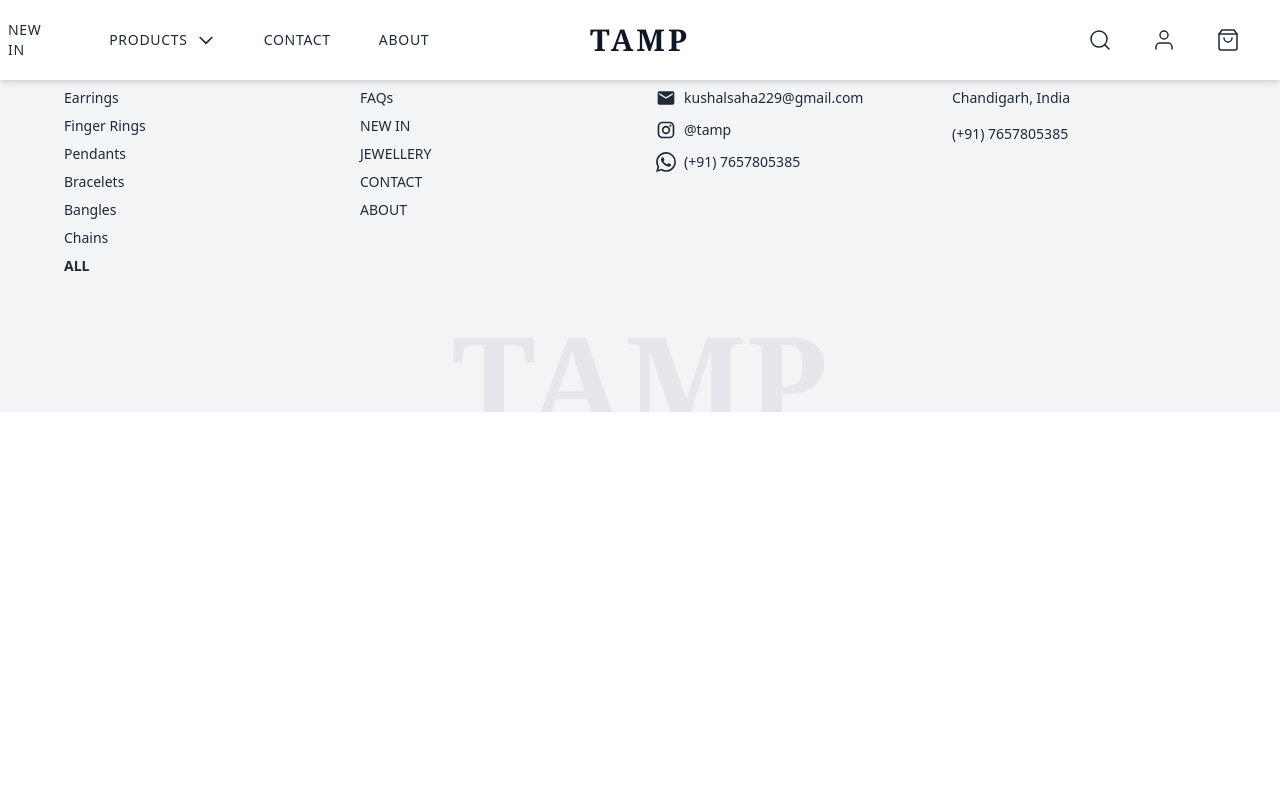
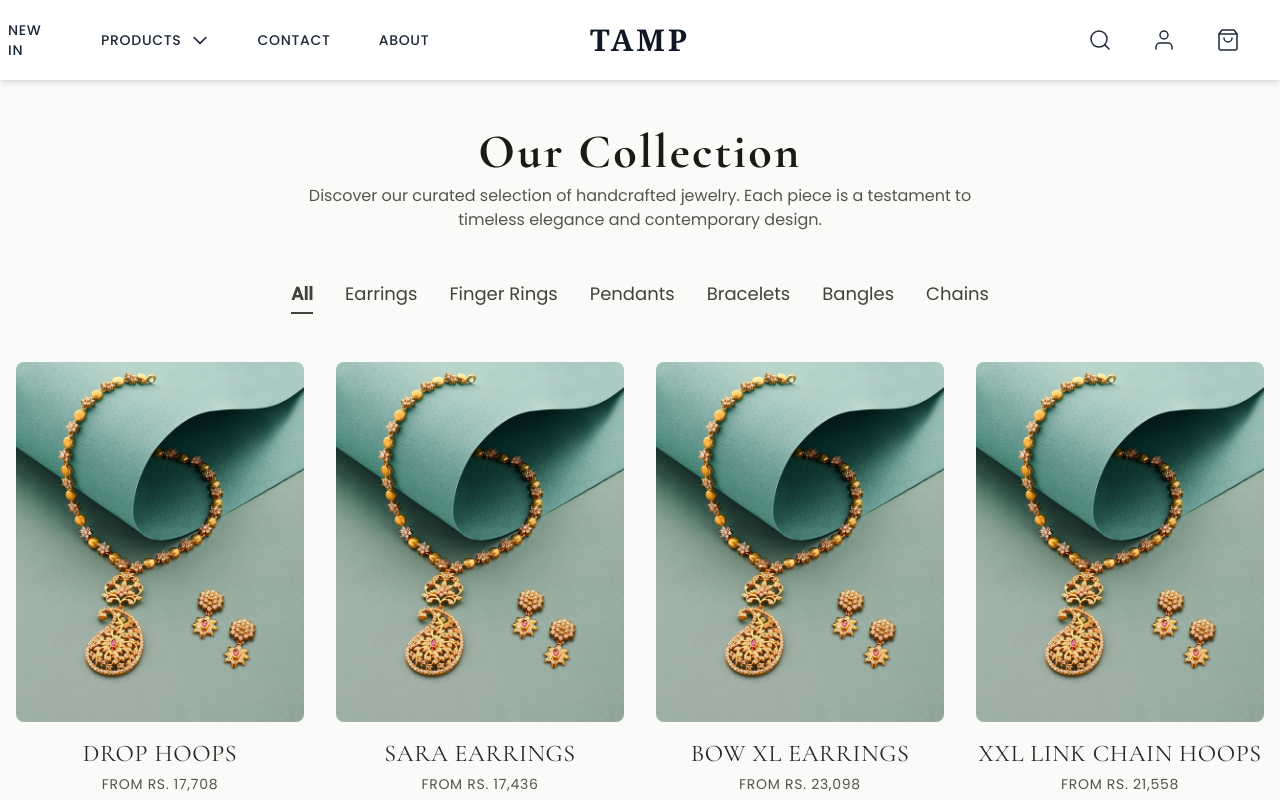
Before and after one commit to abhishekkksharma/Tamp, a React (Vite) app: page /shop/all in a window 1280 px wide. Shown: the top 800 px of the page. Built offline with nearby package versions, Linux system fonts and the light colour scheme.

Commit message:
make better products listing

```diff
--- a/index.html
+++ b/index.html
@@ -5,6 +5,12 @@
     <link rel="icon" type="image/svg+xml" href="/tamplogo.png" />
     <meta name="viewport" content="width=device-width, initial-scale=1.0" />
     <title>Tamp</title>
+    <style>
+      /* Enable smooth scrolling for the whole page */
+      html {
+        scroll-behavior: smooth;
+      }
+    </style>
   </head>
   <body>
     <div id="root"></div>
--- a/src/App.jsx
+++ b/src/App.jsx
@@ -4,8 +4,6 @@ import HomePage from './Pages/Homepage';
 import Navbar from './Components/Navbar';
 import ShopPage from './Pages/ShopPage';
 import Footer from './Components/Footer';
-
-
 
 function App() {
   return (
@@ -14,6 +12,8 @@ function App() {
       <Routes>
         <Route path="/" element={<HomePage />} />
         <Route path="/shop" element={<ShopPage />} />
+        {/* Add this dynamic route */}
+        <Route path="/shop/:category" element={<ShopPage />} />
         {/* <Route path="/about" element={<AboutPage />} /> */}
       </Routes>
       <Footer/>
--- a/src/Components/Footer.jsx
+++ b/src/Components/Footer.jsx
@@ -46,7 +46,7 @@ export default function Footer() {
             <ul className="space-y-2 text-sm">
               <li><a href="/faqs" className="hover:text-gray-600 transition">FAQs</a></li>
               <li><a href="/new-in" className="hover:text-gray-600 transition">NEW IN</a></li>
-              <li><a href="/jewellery" className="hover:text-gray-600 transition">JEWELLERY</a></li>
+              <li><a href="/shop" className="hover:text-gray-600 transition">PRODUCTS</a></li>
               <li><a href="/contact" className="hover:text-gray-600 transition">CONTACT</a></li>
               <li><a href="/about" className="hover:text-gray-600 transition">ABOUT</a></li>
             </ul>
--- a/src/Components/Navbar.jsx
+++ b/src/Components/Navbar.jsx
@@ -1,5 +1,5 @@
-import React, { useState, useEffect, useRef } from 'react';
-import { useLocation } from 'react-router-dom'; // Import useLocation to read the current URL
+import React, { useState, useEffect } from 'react';
+import { useLocation, Link } from 'react-router-dom'; // Import Link
 
 // --- SVG Icon Components ---
 
@@ -59,16 +59,13 @@ const Navbar = () => {
     };
 
     if (isHomePage) {
-      // On the homepage, listen for scroll events
       window.addEventListener('scroll', handleScroll);
-      handleScroll(); // Check scroll position on initial load
+      handleScroll();
       return () => window.removeEventListener('scroll', handleScroll);
     } else {
-      // On other pages, force the "scrolled" state
       setIsScrolled(true);
-      // No need for a scroll listener, so we don't return a cleanup function
     }
-  }, [isHomePage]); // This effect re-runs whenever the route changes
+  }, [isHomePage]);
 
   useEffect(() => {
     if (isMenuOpen) {
@@ -84,19 +81,18 @@ const Navbar = () => {
     {
       name: "PRODUCTS",
       dropdown: [
-        { name: "Earrings", href: "/shop" },
-        { name: "Finger Rings", href: "/shop" },
-        { name: "Pendants", href: "/shop" },
-        { name: "Bracelets", href: "/shop" },
-        { name: "Bangles", href: "/shop" },
-        { name: "Chains", href: "/shop" },
+        { name: "Earrings", href: "/shop/earrings" },
+        { name: "Finger Rings", href: "/shop/rings" },
+        { name: "Pendants", href: "/shop/pendants" },
+        { name: "Bracelets", href: "/shop/bracelets" },
+        { name: "Bangles", href: "/shop/bangles" },
+        { name: "Chains", href: "/shop/chains" },
       ]
     },
-    { name: "CONTACT", href: "#" },
-    { name: "ABOUT", href: "#" },
+    { name: "CONTACT", href: "/contact" },
+    { name: "ABOUT", href: "/about" },
   ];
 
-  // This logic now works for all pages because `isScrolled` is managed based on the route.
   const navTextColor = isScrolled ? 'text-gray-800' : 'text-white';
   const logoColor = isScrolled ? 'text-gray-900' : 'text-white';
   const hoverBg = isScrolled ? 'hover:bg-gray-200/50' : 'hover:bg-white/20';
@@ -122,21 +118,20 @@ const Navbar = () => {
                   onMouseEnter={() => link.dropdown && setOpenDropdown(link.name)}
                   onMouseLeave={() => link.dropdown && setOpenDropdown(null)}
                 >
-                  <a
-                    href={link.href || '#'}
+                  <Link
+                    to={link.href || '#'}
                     className={`${navTextColor} ${isScrolled ? 'hover:text-gray-600' : 'hover:text-gray-200'} tracking-wider text-sm font-medium uppercase transition-colors duration-300 flex items-center gap-2 cursor-pointer`}
                   >
                     {link.name}
                     {link.dropdown && <ChevronDownIcon />}
-                  </a>
-                  {/* Desktop Dropdown Menu */}
+                  </Link>
                   {link.dropdown && openDropdown === link.name && (
                     <div className="absolute top-full left-1/2 -translate-x-1/2 w-48 pt-3 z-50">
                         <div className="bg-white rounded-md shadow-lg py-2">
                             {link.dropdown.map((item) => (
-                                <a key={item.name} href={item.href} className="block px-4 py-2 text-sm text-gray-700 hover:bg-gray-100 transition-colors">
+                                <Link key={item.name} to={item.href} className="block px-4 py-2 text-sm text-gray-700 hover:bg-gray-100 transition-colors">
                                 {item.name}
-                                </a>
+                                </Link>
                             ))}
                         </div>
                     </div>
@@ -147,9 +142,9 @@ const Navbar = () => {
 
             {/* Center: Logo */}
             <div className="flex justify-start md:justify-center flex-1">
-              <a href="#" className={`text-3xl font-serif font-bold tracking-widest transition-colors duration-300 ${logoColor}`}>
+              <Link to="/" className={`text-3xl font-serif font-bold tracking-widest transition-colors duration-300 ${logoColor}`}>
                 TAMP
-              </a>
+              </Link>
             </div>
 
             {/* Right: Icons & Mobile Menu Icon */}
@@ -163,24 +158,20 @@ const Navbar = () => {
               <button className={`p-2 rounded-full transition-colors duration-300 ${hoverBg}`}>
                 <BagIcon className={navTextColor} />
               </button>
-              {/* Hamburger Menu Icon */}
               <button onClick={() => setIsMenuOpen(true)} className={`md:hidden p-2 rounded-full transition-colors duration-300 ${hoverBg}`}>
                 <MenuIcon className={navTextColor} />
               </button>
             </div>
-
           </div>
         </div>
       </nav>
 
       {/* --- Mobile Sidebar --- */}
-      {/* Overlay */}
       <div
         className={`fixed inset-0 bg-black/40 z-40 transition-opacity duration-300 ease-in-out ${isMenuOpen ? 'opacity-100' : 'opacity-0 pointer-events-none'}`}
         onClick={() => setIsMenuOpen(false)}
       ></div>
 
-      {/* Sidebar */}
       <div
         className={`fixed top-0 right-0 h-full w-4/5 max-w-sm bg-white z-50 transform transition-transform duration-300 ease-in-out ${isMenuOpen ? 'translate-x-0' : 'translate-x-full'}`}
       >
@@ -192,39 +183,41 @@ const Navbar = () => {
         <nav className="flex flex-col p-8">
           {navLinks.map((link) => (
             <div key={link.name} className="py-4 border-b border-gray-200">
-              <a
-                href={link.href || '#'}
+              <Link
+                to={link.href || '#'}
                 onClick={(e) => {
                   if (link.dropdown) {
                     e.preventDefault();
                     setOpenDropdown(openDropdown === link.name ? null : link.name);
+                  } else {
+                    setIsMenuOpen(false); // Close menu on regular link click
                   }
                 }}
                 className="text-gray-800 hover:text-gray-600 tracking-wider text-lg font-medium uppercase flex justify-between items-center"
               >
                 <span>{link.name}</span>
                 {link.dropdown && <ChevronDownIcon className={`${openDropdown === link.name ? 'rotate-180' : ''}`} />}
-              </a>
+              </Link>
               {link.dropdown && openDropdown === link.name && (
                 <div className="mt-4 pl-4 flex flex-col space-y-4">
                   {link.dropdown.map((item) => (
-                    <a key={item.name} href={item.href} className="text-gray-600 hover:text-gray-800 text-base font-normal uppercase tracking-wide">
+                    <Link key={item.name} to={item.href} onClick={() => setIsMenuOpen(false)} className="text-gray-600 hover:text-gray-800 text-base font-normal uppercase tracking-wide">
                       {item.name}
-                    </a>
+                    </Link>
                   ))}
                 </div>
               )}
             </div>
           ))}
             <div className="pt-8 flex flex-col space-y-8">
-              <a href="#" className="text-gray-800 hover:text-gray-600 tracking-wider text-lg font-medium uppercase flex items-center">
+              <Link to="#" onClick={() => setIsMenuOpen(false)} className="text-gray-800 hover:text-gray-600 tracking-wider text-lg font-medium uppercase flex items-center">
                 <UserIcon className="text-gray-800" />
                 <span className="ml-4">Account</span>
-              </a>
-              <a href="#" className="text-gray-800 hover:text-gray-600 tracking-wider text-lg font-medium uppercase flex items-center">
+              </Link>
+              <Link to="#" onClick={() => setIsMenuOpen(false)} className="text-gray-800 hover:text-gray-600 tracking-wider text-lg font-medium uppercase flex items-center">
                 <SearchIcon className="text-gray-800" />
                 <span className="ml-4">Search</span>
-              </a>
+              </Link>
             </div>
         </nav>
       </div>
--- a/src/Pages/ShopPage.jsx
+++ b/src/Pages/ShopPage.jsx
@@ -1,11 +1,19 @@
-import React, { useState, useMemo } from 'react';
+import React, { useState, useMemo, useEffect } from 'react';
+import { useParams, Link } from 'react-router-dom';
 import Image1 from "../assets/Trending/1.png"
 import Image2 from "../assets/Trending/2.png"
 
+// In a real app, you would import your images like this:
+// import Image1 from "../assets/Trending/1.png"
+// import Image2 from "../assets/Trending/2.png"
+// For this example, we'll use placeholders.
+// const Image1 = 'https://placehold.co/400x500/f8f7f5/333?text=Product+Image+1';
+// const Image2 = 'https://placehold.co/400x500/e0e0e0/333?text=Product+Image+2';
+
+
 // --- Data ---
-// In a real application, this would likely come from an API
 const products = [
-    { id: 1, name: "Drop Hoops", price: "17,708", category: "earrings", images: [Image1, Image2, Image1] },
+    { id: 1, name: "Drop Hoops", price: "17,708", category: "earrings", images: [Image1, Image2] },
     { id: 2, name: "Sara Earrings", price: "17,436", category: "earrings", images: [Image1, Image2] },
     { id: 3, name: "Bow XL Earrings", price: "23,098", category: "earrings", images: [Image1, Image2] },
     { id: 4, name: "XXL Link Chain Hoops", price: "21,558", category: "earrings", images: [Image1, Image2] },
@@ -21,21 +29,27 @@ const products = [
 
 const categories = ["All", "Earrings", "Finger Rings", "Pendants", "Bracelets", "Bangles", "Chains"];
 
+const categoryMap = {
+    "All": "all",
+    "Earrings": "earrings",
+    "Finger Rings": "rings",
+    "Pendants": "pendants",
+    "Bracelets": "bracelets",
+    "Bangles": "bangles",
+    "Chains": "chains",
+};
+
 // --- Reusable Components ---
-
-// Component for a single product card
 const ProductCard = ({ product }) => {
     return (
         <div className="group cursor-pointer">
             <div className="relative bg-stone-100 mb-4 overflow-hidden rounded-lg aspect-[4/5]">
-                {/* Main Image */}
                 <img
                     src={product.images[0]}
                     alt={product.name}
                     className="w-full h-full object-cover transition-opacity duration-300 ease-in-out group-hover:opacity-0"
                     onError={(e) => e.target.src = 'https://placehold.co/400x500/f8f7f5/333?text=Image+Not+Found'}
                 />
-                {/* Hover Image */}
                 <img
                     src={product.images[1]}
                     alt={`${product.name} hover`}
@@ -51,31 +65,21 @@ const ProductCard = ({ product }) => {
     );
 };
 
-// Component for the filter navigation
-const FilterNav = ({ activeFilter, setActiveFilter }) => {
-    const categoryMap = {
-        "All": "all",
-        "Earrings": "earrings",
-        "Finger Rings": "rings",
-        "Pendants": "pendants",
-        "Bracelets": "bracelets",
-        "Bangles": "bangles",
-        "Chains": "chains",
-    };
-
+const FilterNav = ({ activeFilter }) => {
     return (
         <nav className="flex justify-center flex-wrap gap-4 md:gap-8 mb-12">
             {categories.map(category => {
                 const filterValue = categoryMap[category];
                 const isActive = activeFilter === filterValue;
+                const linkTo = filterValue === 'all' ? '/shop' : `/shop/${filterValue}`;
                 return (
-                    <button
+                    <Link
                         key={category}
-                        onClick={() => setActiveFilter(filterValue)}
+                        to={linkTo}
                         className={`text-lg text-stone-700 hover:text-stone-900 pb-1 transition-all duration-300 ${isActive ? 'font-bold border-b-2 border-stone-700' : ''}`}
                     >
                         {category}
-                    </button>
+                    </Link>
                 );
             })}
         </nav>
@@ -85,7 +89,21 @@ const FilterNav = ({ activeFilter, setActiveFilter }) => {
 
 // --- Main ShopPage Component ---
 export default function ShopPage() {
-    // We add the font links and custom font styles here for this single-file setup
+    const { category: categoryParam } = useParams();
+    const [activeFilter, setActiveFilter] = useState('all');
+
+    useEffect(() => {
+        // Update the active filter based on the URL parameter
+        setActiveFilter(categoryParam || 'all');
+    }, [categoryParam]);
+
+    const filteredProducts = useMemo(() => {
+        if (activeFilter === 'all') {
+            return products;
+        }
+        return products.filter(p => p.category === activeFilter);
+    }, [activeFilter]);
+
     const StyleInjector = () => (
         <style>{`
             @import url('https://fonts.googleapis.com/css2?family=Cormorant+Garamond:wght@400;600;700&family=Poppins:wght@400;500&display=swap');
@@ -94,20 +112,12 @@ export default function ShopPage() {
         `}</style>
     );
 
-    const [activeFilter, setActiveFilter] = useState('all');
-
-    const filteredProducts = useMemo(() => {
-        if (activeFilter === 'all') {
-            return products;
-        }
-        return products.filter(p => p.category === activeFilter);
-    }, [activeFilter]);
-
     return (
         <>
             <StyleInjector />
             <div className="bg-stone-50 text-stone-800">
-                <div className="container mx-auto px-4 py-12 mt-15">
+                {/* Added pt-20 to account for the fixed navbar's height (h-20) */}
+                <div className="container mx-auto px-4 py-12 pt-28 md:pt-32">
                     <header className="text-center mb-12">
                         <h1 className="text-4xl md:text-5xl font-bold font-cormorant text-stone-900 tracking-wider">Our Collection</h1>
                         <p className="text-stone-600 mt-2 max-w-2xl mx-auto">
@@ -115,7 +125,7 @@ export default function ShopPage() {
                         </p>
                     </header>
 
-                    <FilterNav activeFilter={activeFilter} setActiveFilter={setActiveFilter} />
+                    <FilterNav activeFilter={activeFilter} />
 
                     <main>
                         {filteredProducts.length > 0 ? (
@@ -130,7 +140,6 @@ export default function ShopPage() {
                             </div>
                         )}
                     </main>
-
                 </div>
             </div>
         </>
```
